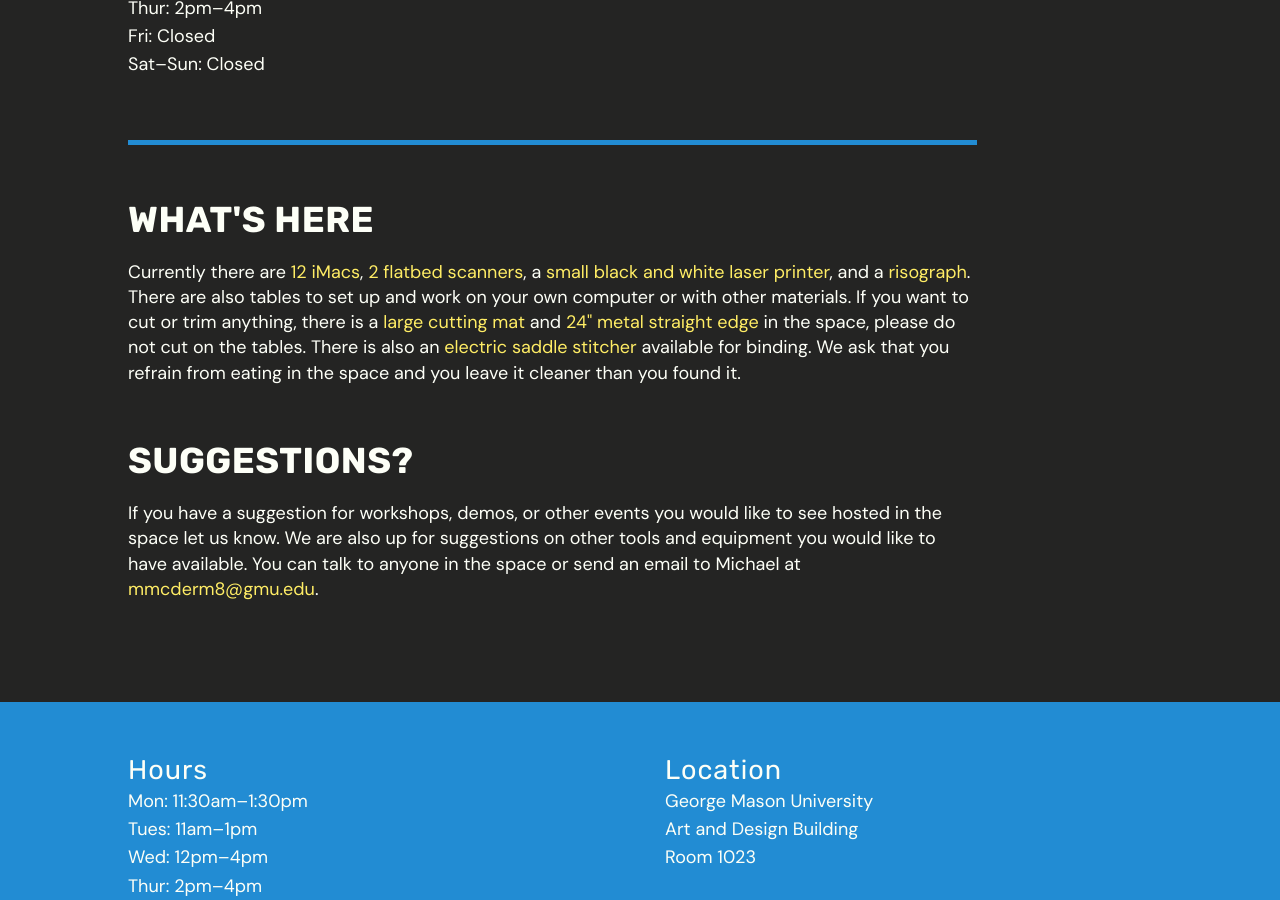
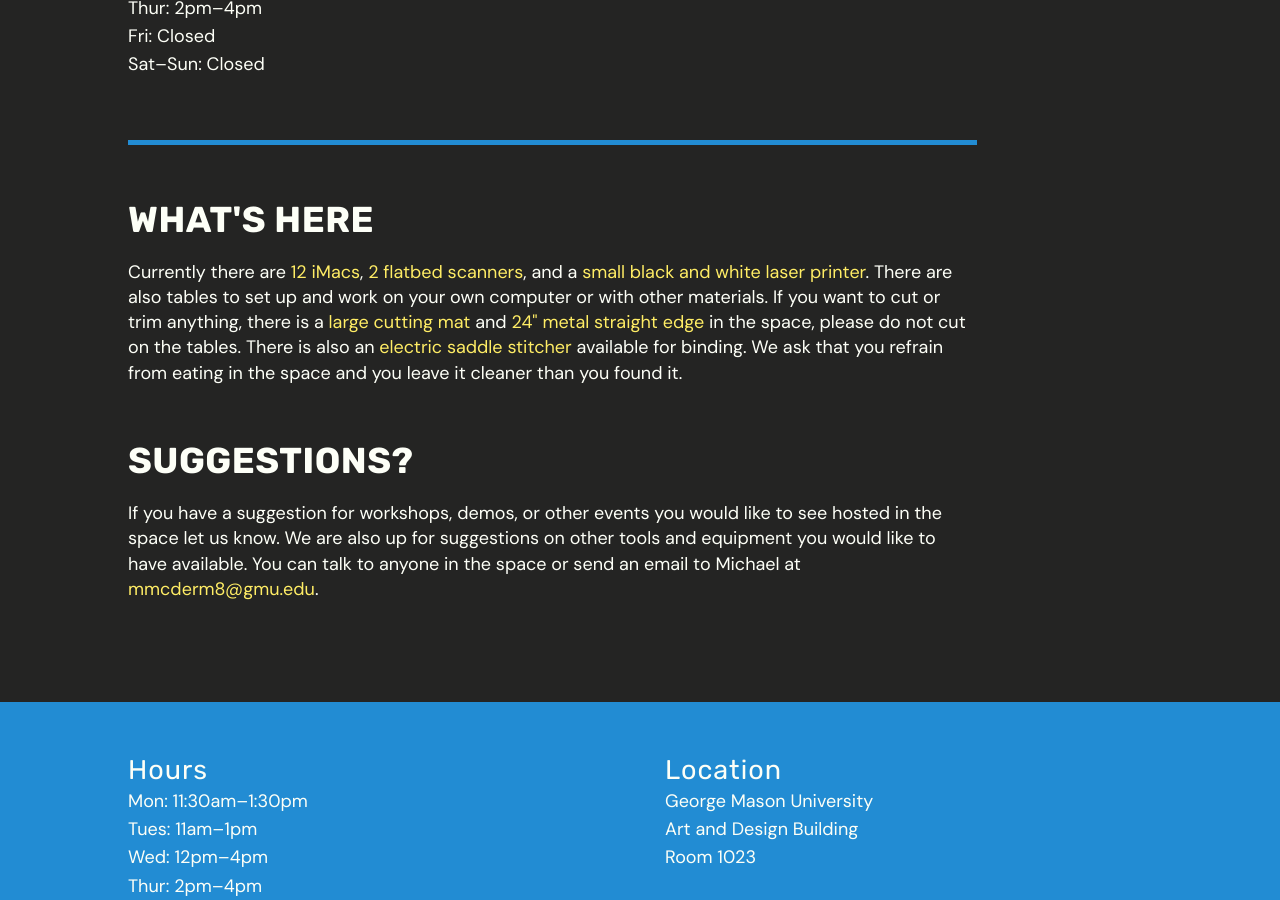
Before and after one commit to gmu-gd/open-studio, a Jekyll site: the page built from about/index.html, in a window 1280 px wide and 900 px high, scrolled down 1134 px. Built offline with Jekyll 4.4.1, drawn with Linux system fonts in a browser that asks for light colours; nearby versions of some CDN libraries.

Commit message:
Update index.html

```diff
--- a/about/index.html
+++ b/about/index.html
@@ -30,7 +30,7 @@ layout: interior
     <article>
       <hr>
       <h3>What's Here</h3>
-      <p>Currently there are <span class="highlight">12 iMacs</span>, <span class="highlight">2 flatbed scanners</span>, a <span class="highlight">small black and white laser printer</span>, and a <span class="highlight">risograph</span>. There are also tables to set up and work on your own computer or with other materials. If you want to cut or trim anything, there is a <span class="highlight">large cutting mat</span> and <span class="highlight">24" metal straight edge</span> in the space, please do not cut on the tables. There is also an <span class="highlight">electric saddle stitcher</span> available for binding. We ask that you refrain from eating in the space and you leave it cleaner than you found it.</p>
+      <p>Currently there are <span class="highlight">12 iMacs</span>, <span class="highlight">2 flatbed scanners</span>, and a <span class="highlight">small black and white laser printer</span>. There are also tables to set up and work on your own computer or with other materials. If you want to cut or trim anything, there is a <span class="highlight">large cutting mat</span> and <span class="highlight">24" metal straight edge</span> in the space, please do not cut on the tables. There is also an <span class="highlight">electric saddle stitcher</span> available for binding. We ask that you refrain from eating in the space and you leave it cleaner than you found it.</p>
       <h3>Suggestions?</h3>
       <p>If you have a suggestion for workshops, demos, or other events you would like to see hosted in the space let us know. We are also up for suggestions on other tools and equipment you would like to have available. You can talk to anyone in the space or send an email to Michael at <span class="highlight">mmcderm8@gmu.edu</span>.
     </article>
```
